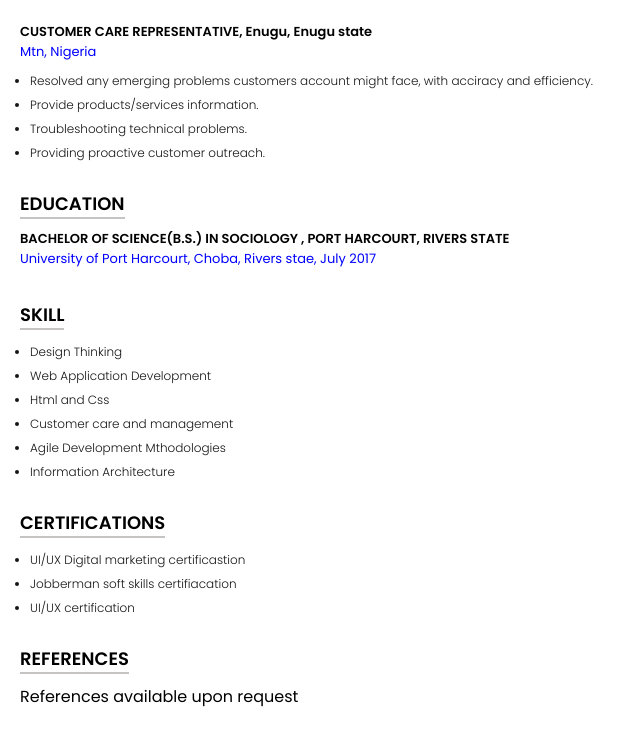
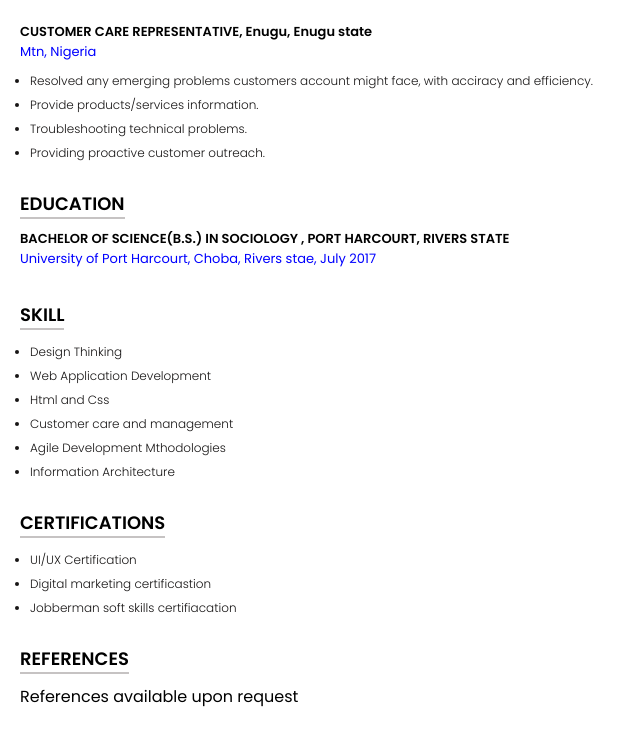
Before and after one commit to lilian55/Lilian-Agunbide-CV, a plain HTML site: page index.html in a window 1280 px wide. Shown: the part 601-1330 px from the top of the page, without its empty margins (0-640 px from the left). Drawn offline with Linux system fonts and the light colour scheme.

Commit message:
Update index.html

```diff
--- a/index.html
+++ b/index.html
@@ -89,9 +89,9 @@
                 <div class="exp">CERTIFICATIONS</div>
                 <div class="body-first-bullet">
                     <ul>
-                        <li>UI/UX Digital marketing certificastion</li>
+                        <li>UI/UX Certification</li>
+                        <li>Digital marketing certificastion</li>
                         <li>Jobberman soft skills certifiacation</li>
-                        <li>UI/UX certification</li>
                     </ul>
                 </div>
             </div>
```
